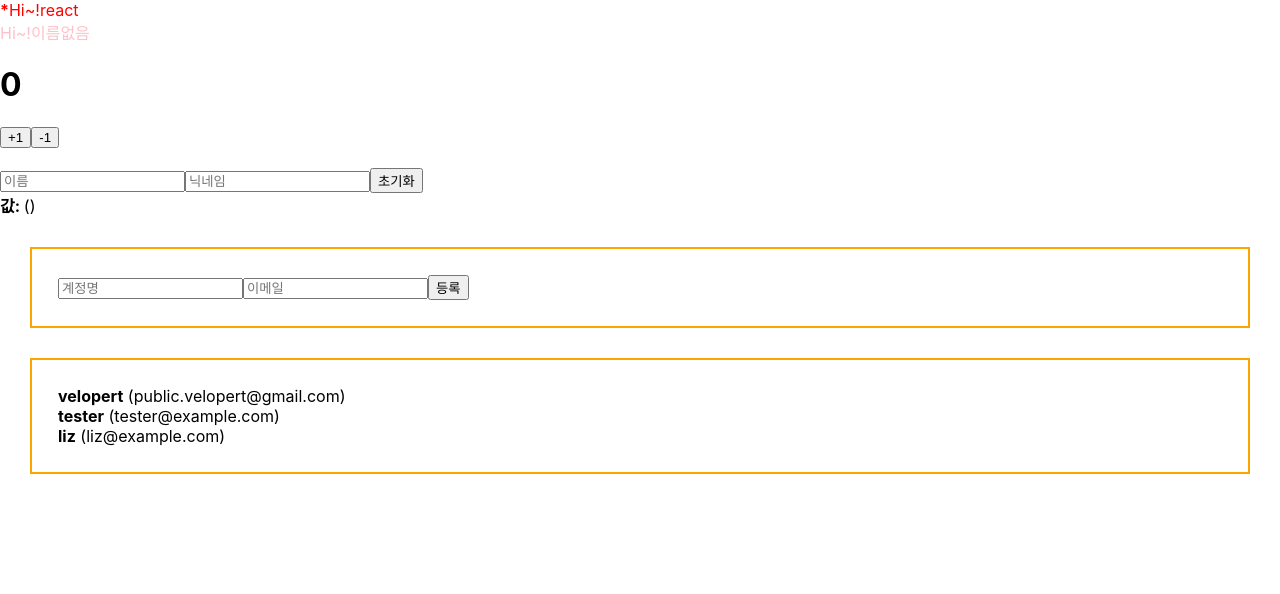
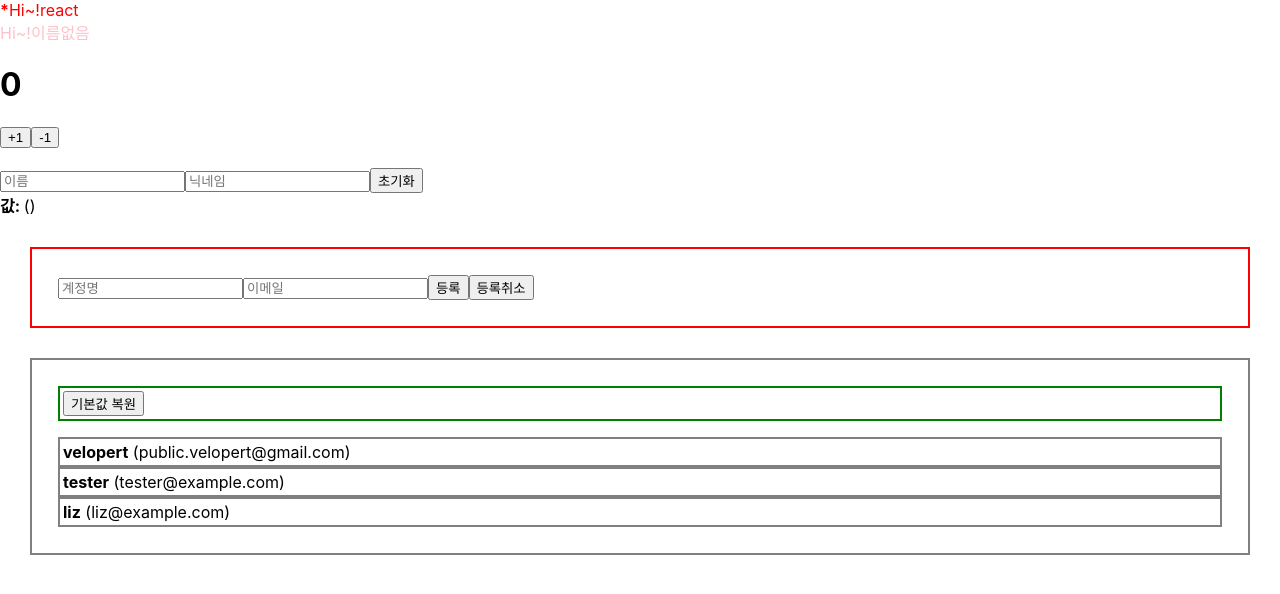
Before and after one commit to 86nichola/myReact, a React (Create React App) app: page / in a window 1280 px wide. Shown: the top 594 px of the page. Built offline with nearby package versions, Linux system fonts and the light colour scheme.

Commit message:
wrapper array usestate

```diff
--- a/src/App.js
+++ b/src/App.js
@@ -20,7 +20,7 @@ function App() {
     email: "",
   });
   const { username, email } = inputs;
-  const [users, setUsers] = useState([
+  const defaultUsers = [
     {
       id: 1,
       username: "velopert",
@@ -36,7 +36,8 @@ function App() {
       username: "liz",
       email: "liz@example.com",
     },
-  ]);
+  ];
+  const [users, setUsers] = useState(defaultUsers);
   const nextId = useRef("4");
   const onCreate = () => {
     const user = {
@@ -52,6 +53,15 @@ function App() {
     const { name, value } = e.target;
     setInputs({ ...inputs, [name]: value });
   };
+  const onDestroy = () => {
+    users.pop();
+    setUsers([...users]);
+  };
+  const onDefault = () => {
+    debugger;
+    setUsers([...defaultUsers]);
+  };
+
   return (
     <>
       <Hello name="react" color="red" isSpecial />
@@ -59,16 +69,17 @@ function App() {
       <Counter />
       <br />
       <InputSample />
-      <Wrapper>
+      <Wrapper bordercolor="red">
         <CreateUser
           username={username}
           email={email}
           onChange={onChange}
           onCreate={onCreate}
+          onDestroy={onDestroy}
         />
       </Wrapper>
       <Wrapper>
-        <UserList users={users} />
+        <UserList users={users} onDefault={onDefault} />
       </Wrapper>
     </>
   );
--- a/src/CreateUser.js
+++ b/src/CreateUser.js
@@ -1,8 +1,8 @@
 import React from "react";
 
-function CreateUser({ username, email, onChange, onCreate }) {
+function CreateUser({ username, email, onChange, onCreate, onDestroy }) {
   return (
-    <div>
+    <>
       <input
         name="username"
         placeholder="계정명"
@@ -16,7 +16,8 @@ function CreateUser({ username, email, onChange, onCreate }) {
         value={email}
       />
       <button onClick={onCreate}>등록</button>
-    </div>
+      <button onClick={onDestroy}>등록취소</button>
+    </>
   );
 }
 
--- /dev/null
+++ b/src/DefaultUsers.js
@@ -0,0 +1,11 @@
+import React from "react";
+
+function DefaultUsers({ onDefault }) {
+  return (
+    <>
+      <button onClick={onDefault}>기본값 복원</button>
+    </>
+  );
+}
+
+export default DefaultUsers;
--- a/src/UserList.js
+++ b/src/UserList.js
@@ -1,4 +1,5 @@
-import React from "react";
+import React, { useState } from "react";
+import DefaultUsers from "./DefaultUsers";
 import Wrapper from "./Wrapper";
 
 function User({ user }) {
@@ -9,13 +10,20 @@ function User({ user }) {
   );
 }
 
-function UserList({ users }) {
+function UserList({ users, onDefault }) {
   return (
     <>
+      <div style={{ border: "2px solid green", padding: "3px" }}>
+        <DefaultUsers onDefault={onDefault} />
+      </div>
+
+      <p />
       {users.map((user) => {
         return (
           <>
-            <User user={user} key={user.id} />
+            <div style={{ border: "2px solid gray", padding: "3px" }}>
+              <User user={user} key={user.id} />
+            </div>
           </>
         );
       })}
--- a/src/Wrapper.js
+++ b/src/Wrapper.js
@@ -1,13 +1,15 @@
 import React from "react";
 
-function Wrapper({ children }) {
+function Wrapper({ children, bordercolor }) {
   const style = {
-    border: "2px solid orange",
+    border: `2px solid ${bordercolor}`,
     padding: "26px",
     margin: "30px",
   };
 
   return <div style={style}>{children}</div>;
 }
-
+Wrapper.defaultProps = {
+  bordercolor: "gray",
+};
 export default Wrapper;
```
